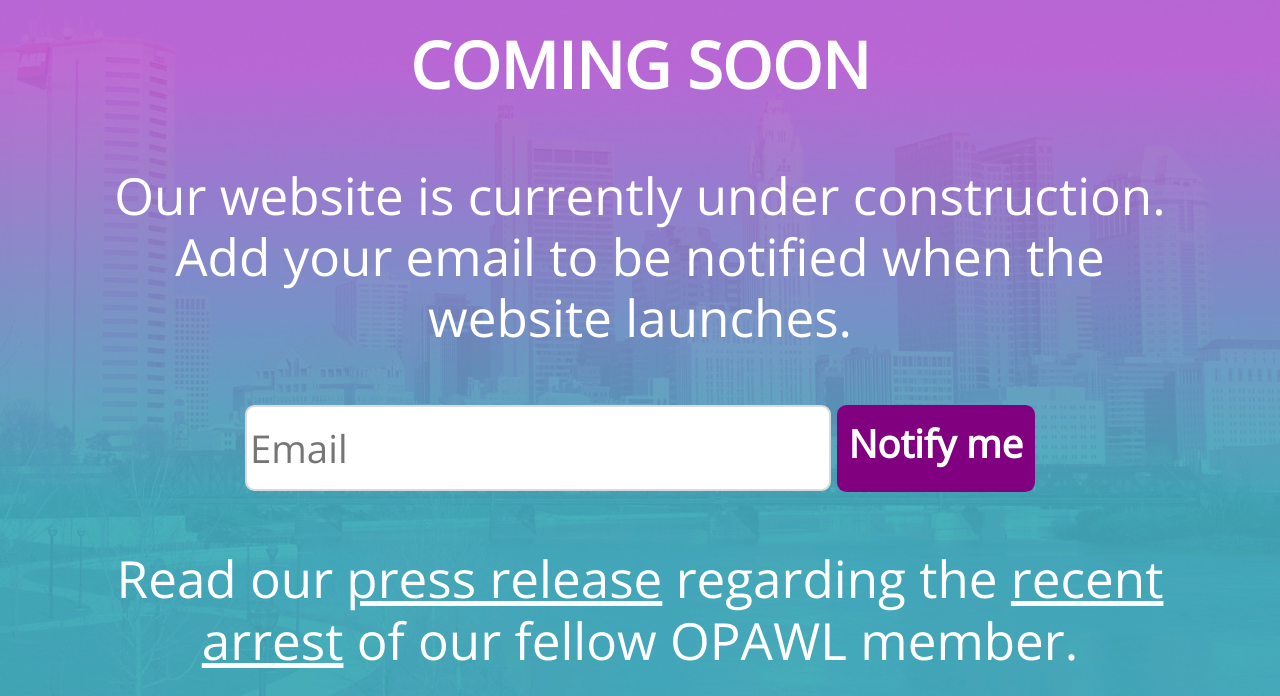
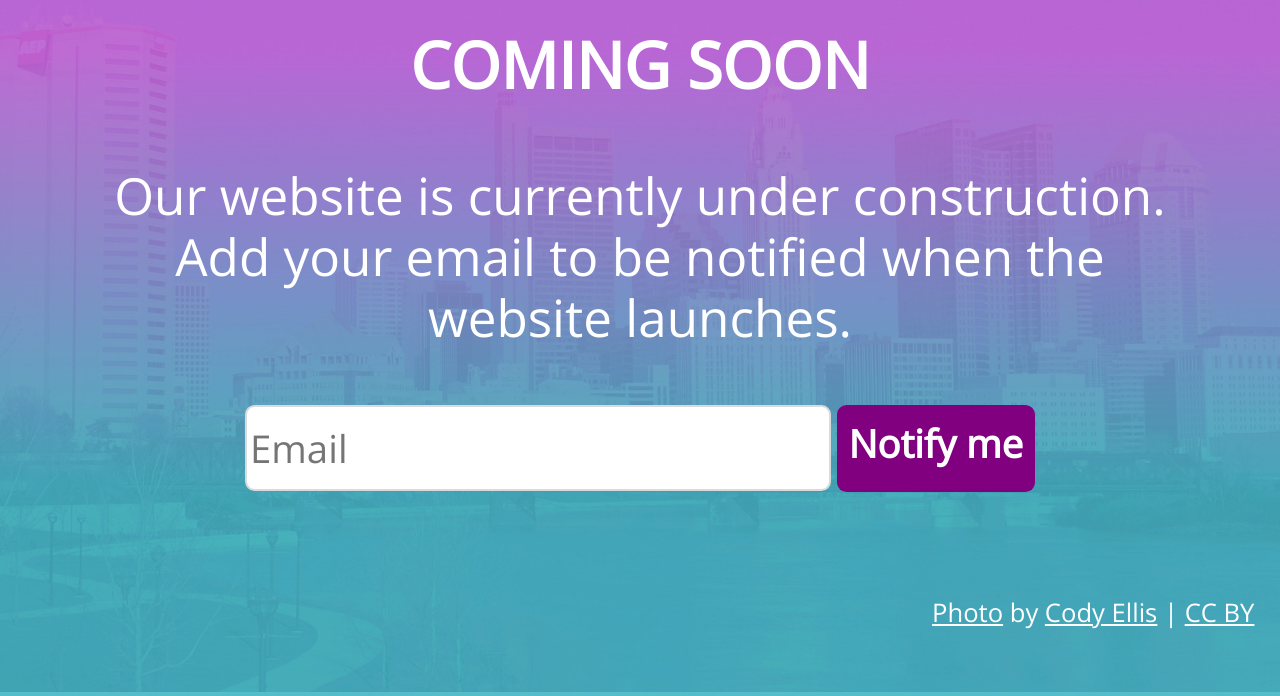
Before and after one commit to alex-arrabi/opawl, a plain HTML site: page index.html in a window 1280 px wide. Shown: the part 104-800 px from the top of the page. Drawn offline with nearby package versions, Linux system fonts and the light colour scheme.

Commit message:
removed press release

```diff
--- a/index.html
+++ b/index.html
@@ -34,10 +34,6 @@
     <div class="text-twoContainer">
       <p id="after-submit" class="hidden">Thanks! You'll hear back from us when we launch our website.</p>
       <p id="invalid-email" class="hidden">Invalid email. Please try again.</p>
-      <p id="press-release" class="text">Read our
-        <a class="links" href="press-release">press release</a> regarding the
-        <a class="links" href="http://www.dispatch.com/news/20171120/columbus-grandmother-arrested-in-dc-daca-protest" target="_blank">recent arrest</a> of our fellow OPAWL member.
-      </p>
       <iframe name="nowhere" class="hidden" src=""></iframe>
     </div>
   </div>
```
